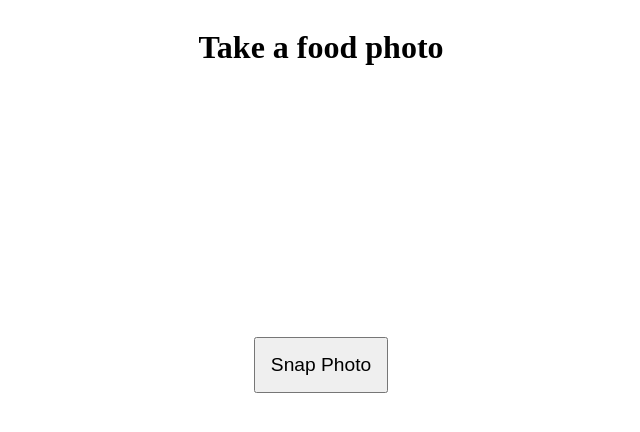
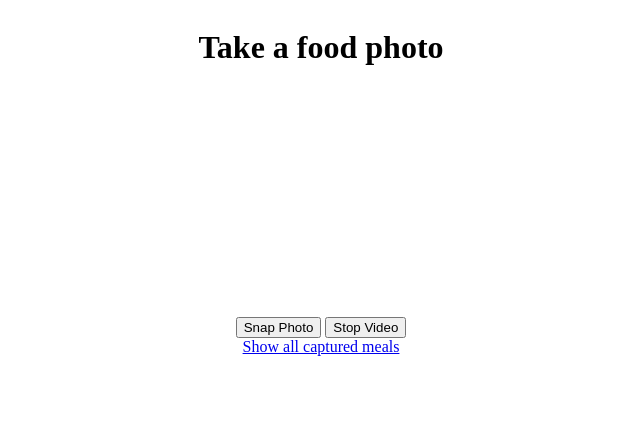
Before and after one commit to robertobeanuoc/food_recognition_model, a Flask app: page / in a window 1280 px wide. Shown: the top 432 px of the page, without its empty margins (319-959 px from the left). Run offline with Flask 2, Linux system fonts and the light colour scheme.

Commit message:
Improve ux (#3)
* feat: add stop video button

* feat: add meals template

* feat: add meals

* feat: add small views

```diff
--- a/src/flask_server.py
+++ b/src/flask_server.py
@@ -1,20 +1,25 @@
 
+import datetime
 import shutil
-from flask import Flask, session ,render_template, request, redirect, url_for
+from flask import Flask, session ,render_template, request, redirect, url_for, Blueprint
 import cv2
 import numpy as np
 import os
 from food_recognition.food_classification import classify_image
 from food_recognition.utils import app_logger
-from food_recognition.db import get_glycemic_index, insert_food_type, insert_food_type_update
+from food_recognition.db import get_glycemic_index, insert_food_type, insert_food_type_update, get_food_registers
 from food_recognition.similar_food import add_similar_food_info_to_food
 import json
 import uuid
 
 from flask_session import Session
 
+
 app = Flask(__name__,static_folder='food_recognition/static', template_folder='food_recognition/templates')
 app.secret_key = os.getenv('SECRET_KEY')
+
+additionnal_static: Blueprint = Blueprint('additional_static', __name__, static_folder=os.getenv('PHOTO_FOLDER'),static_url_path='/photo')
+app.register_blueprint(additionnal_static)
 
 app.config["SESSION_TYPE"] = "filesystem"
 app.config["SECRET_KEY"] = app.secret_key
@@ -117,5 +122,10 @@ def update_values():
 
     return redirect(url_for('view_photo', uuid_img=uuid_img))
 
+@app.route('/meals')
+def meals():
+    food_registers: list[dict] = get_food_registers(start_date=datetime.date.today()-datetime.timedelta(days=30) )
+    return render_template('meals.html', food_registers=food_registers)
+
 if __name__ == '__main__':
     app.run(debug=True, host="0.0.0.0", port=5010, ssl_context='adhoc')
--- a/src/food_recognition/db.py
+++ b/src/food_recognition/db.py
@@ -106,7 +106,7 @@ def get_food_types()-> list[dict]:
     return records_json
 
 
-def get_food_register(start_date: datetime.date)-> list[dict]:
+def get_food_registers(start_date: datetime.date)-> list[dict]:
     cnx: mysql.connector.MySQLConnection = _connect_to_db()
     app_logger.info("Connected to the database")
 
@@ -114,7 +114,7 @@ def get_food_register(start_date: datetime.date)-> list[dict]:
     cursor = cnx.cursor()
 
     # Define the SQL query to retrieve all records from the food_table
-    query:str = f"SELECT food_type, glycemic_index, weight_grams, created_at, file_uid FROM food_register where created_at >= '{start_date.strftime('%Y-%m-%d')}'"
+    query:str = f"SELECT food_type, glycemic_index, weight_grams, created_at, file_uid, verified FROM food_register where created_at >= '{start_date.strftime('%Y-%m-%d')}' order by created_at desc"
     app_logger.info(f"Query: {query}")
 
     # Execute the query
@@ -131,6 +131,7 @@ def get_food_register(start_date: datetime.date)-> list[dict]:
             'weight_grams': record[2],
             'created_at': record[3],
             'file_uid': record[4],
+            'verified': record[5],
         }
         records_json.append(record_dict)
     app_logger.info("Records fetched")
--- a/src/food_recognition/static/js/script.js
+++ b/src/food_recognition/static/js/script.js
@@ -19,13 +19,19 @@ navigator.mediaDevices.getUserMedia({ video: {facingMode: "environment"} , width
 
 snap.addEventListener('click', () => {
 
+
+    if (document.getElementById("stop_start_video").innerHTML != "Stop Video") {
+        const errorMessage = "Please start the video before taking a picture.";
+        alert(errorMessage);
+    }else{
+
+
         const context = canvas.getContext('2d');
         console.log('Taking canvas  width: ' + canvas.width + ' height:' + canvas.height);
         console.log('Taking video width: ' + video.videoWidt + ' height:' + video.videoHeigh);
 
         canvas.width = video.videoWidth; // Set canvas width to video's width
         canvas.height = video.videoHeight; // Set canvas height to video's height
-
 
         context.drawImage(video, 0, 0, video.videoWidth, video.videoHeight);
         document.getElementById("snap").innerHTML = "Processing...";
@@ -49,6 +55,13 @@ snap.addEventListener('click', () => {
                 console.error('Error:', error);
             });
         }, 'image/jpeg');
+        stop_start_video_function();
+    }
+});
+
+
+stop_start_video.addEventListener('click', () => {
+    stop_start_video_function();
 });
 
 
@@ -57,6 +70,14 @@ document.addEventListener('DOMContentLoaded', function() {
 
     window.addEventListener('resize', adjustCanvasSize);
 });
+
+function stop_start_video_function() {
+    if (localStream) {
+        const videoTracks = localStream.getVideoTracks();
+        videoTracks[0].enabled = !videoTracks[0].enabled;
+        stop_start_video.innerHTML = videoTracks[0].enabled ? 'Stop Video' : 'Start Video';
+    }
+}
 
 function adjustCanvasSize() {
     var canvas = document.getElementById('video');
--- a/src/food_recognition/templates/index.html
+++ b/src/food_recognition/templates/index.html
@@ -18,14 +18,14 @@
             height: auto;
         }
 
-        #snap {
+        #but {
             font-size: 1em;
             padding: 10px;
             margin-top: 20px;
         }
 
         @media (min-width: 768px) {
-            #snap {
+            #but {
                 font-size: 1.2em;
                 padding: 15px;
                 margin-top: 20px;
@@ -41,7 +41,11 @@
         <form id="upload-form" action="{{ url_for('upload') }}" method="post" enctype="multipart/form-data">
             <input type="hidden" name="file" id="file">
         </form>
-        <button id="snap">Snap Photo</button>
+        <button  class="but" id="snap">Snap Photo</button>
+        <button class="but" id="stop_start_video">Stop Video</button>
+    </div>
+    <div>
+        <a href="{{ url_for('meals') }}">Show all captured meals</a>
     </div>
     <script src="{{ url_for('static', filename='js/script.js') }}"></script>
 </body>
```
Also changed, not shown: src/food_recognition/templates/meals.html (added, +40 -0 lines), src/food_recognition/templates/view_photo.html (+1 -6 lines), src/test/test_similar.py (+2 -2 lines). Lines whose indentation alone changed are shown as unchanged.
